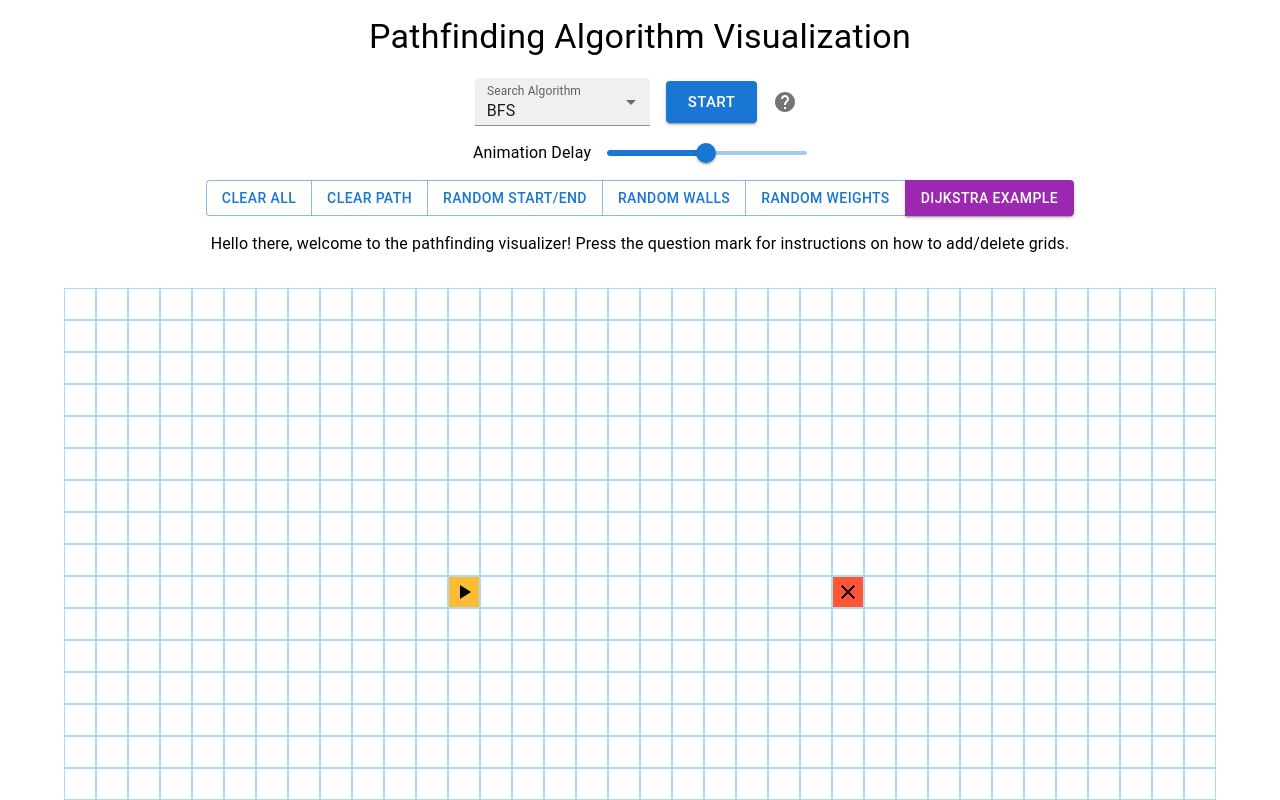
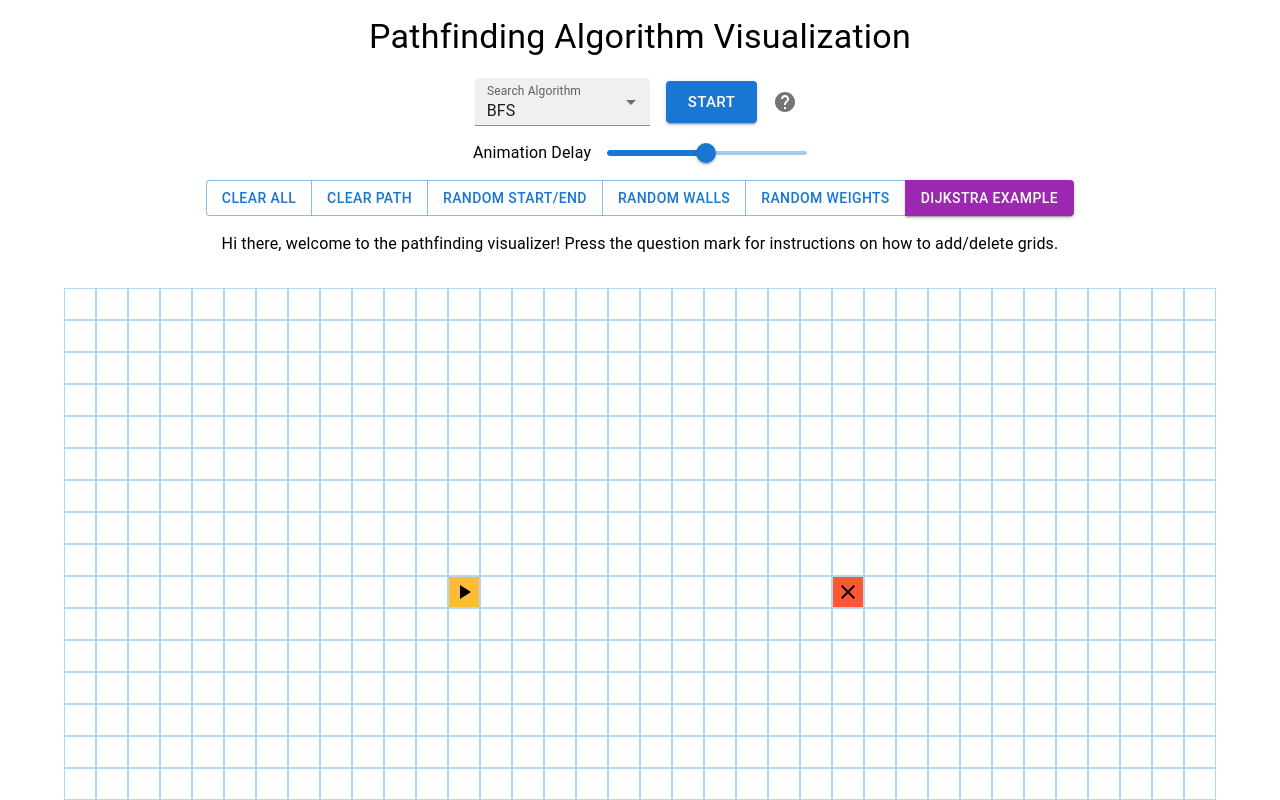
Before and after one commit to jma8774/Pathfinding-Visualization, a React (Create React App) app: page / in a window 1280 px wide. Shown: the top 800 px of the page. Built offline with nearby package versions, Linux system fonts and the light colour scheme; the HTML template or start-up script is replaced by a standard one.

Commit message:
GitHub Action Update

```diff
--- a/src/App.js
+++ b/src/App.js
@@ -31,7 +31,7 @@ function App() {
   const [end, setEnd] = useState([parseInt(n/2), parseInt(m/(1.5))])
   const [running, setRunning] = useState(false)
   const [speed, setSpeed] = React.useState(25);
-  const [message, setMessage] = useState('Hello there, welcome to the pathfinding visualizer! Press the question mark for instructions on how to add/delete grids.')
+  const [message, setMessage] = useState('Hi there, welcome to the pathfinding visualizer! Press the question mark for instructions on how to add/delete grids.')
   const [keyPressed, setKeyPressed] = useState('')
   const runningRef = useRef(running)
 
```
